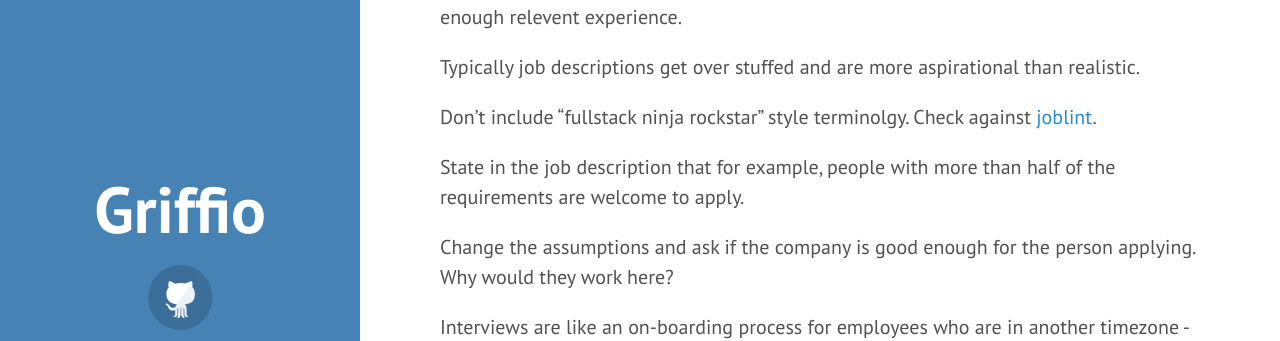
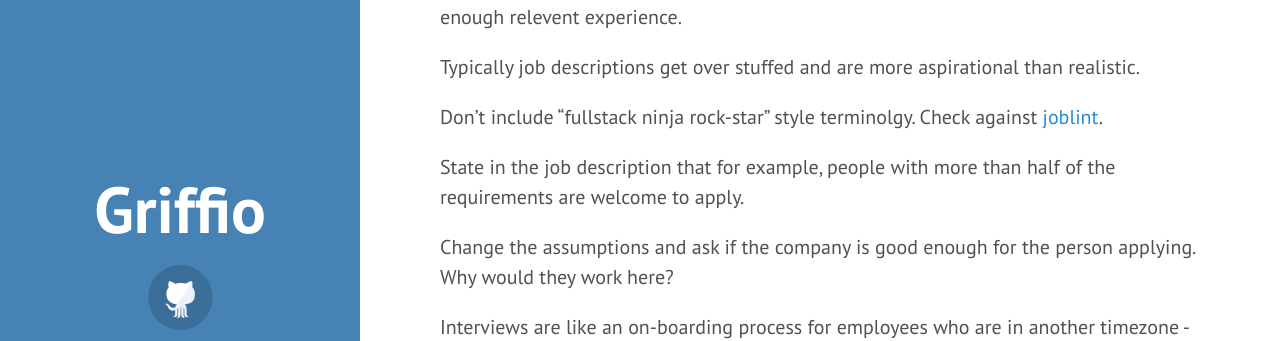
Before and after one commit to griffio/griffio.github.io, a Jekyll site: the page built from _posts/2016-06-12-Culture-Canaries-The-Interview-Coding-Challenge.md, in a window 1280 px wide and 900 px high, scrolled down 1606 px. Shown: the part 156-497 px from the top of the window. Built offline with Jekyll 4.4.1, drawn with Linux system fonts in a browser that asks for light colours; some web fonts are replaced.

Commit message:
speech fullstack ninja rock-star

```diff
--- a/_posts/2016-06-12-Culture-Canaries-The-Interview-Coding-Challenge.md
+++ b/_posts/2016-06-12-Culture-Canaries-The-Interview-Coding-Challenge.md
@@ -47,7 +47,7 @@ Reach out to people to interview that may not be initially confident or think th
 
 Typically job descriptions get over stuffed and are more aspirational than realistic.
 
-Don't include "fullstack ninja rockstar" style terminolgy. Check against [joblint](https://www.npmjs.com/package/joblint).
+Don't include "fullstack ninja rock-star" style terminolgy. Check against [joblint](https://www.npmjs.com/package/joblint).
 
 State in the job description that for example, people with more than half of the requirements are welcome to apply.
 
```
